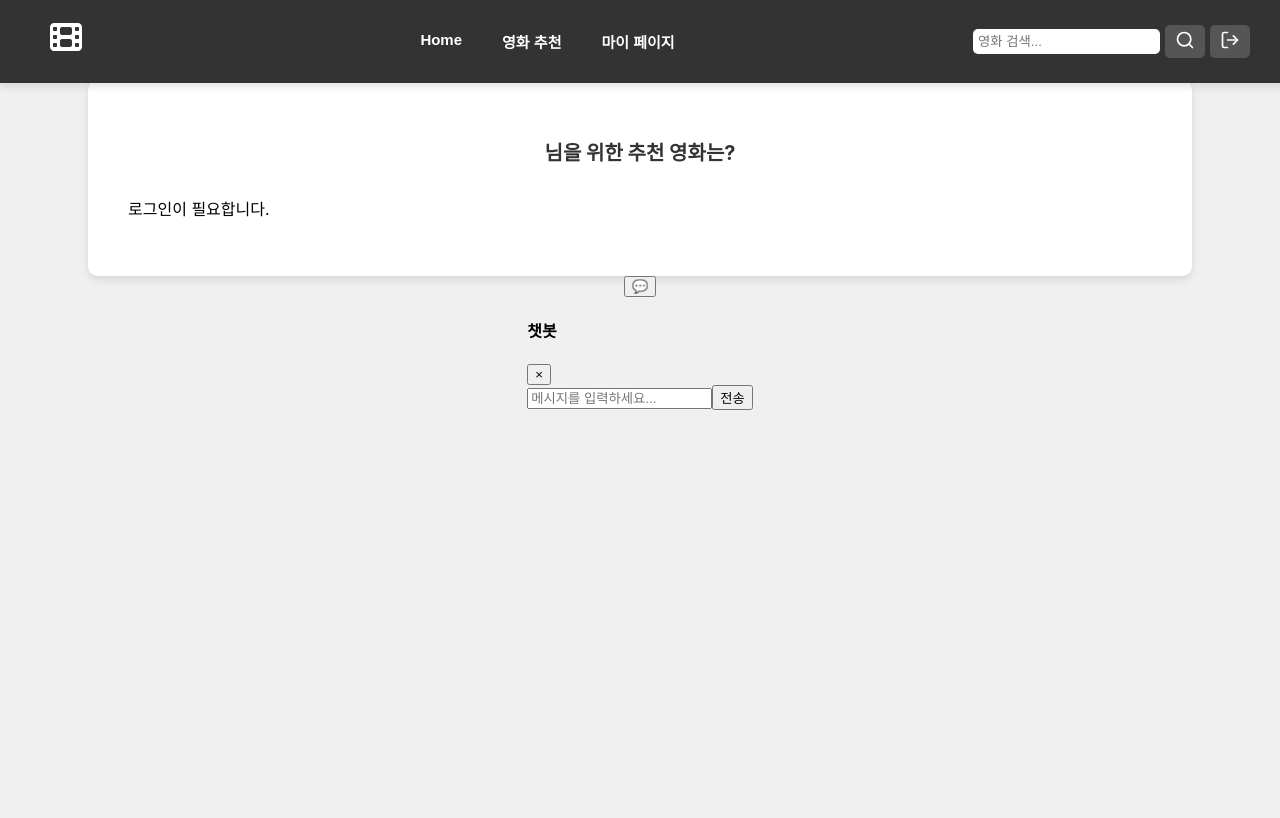
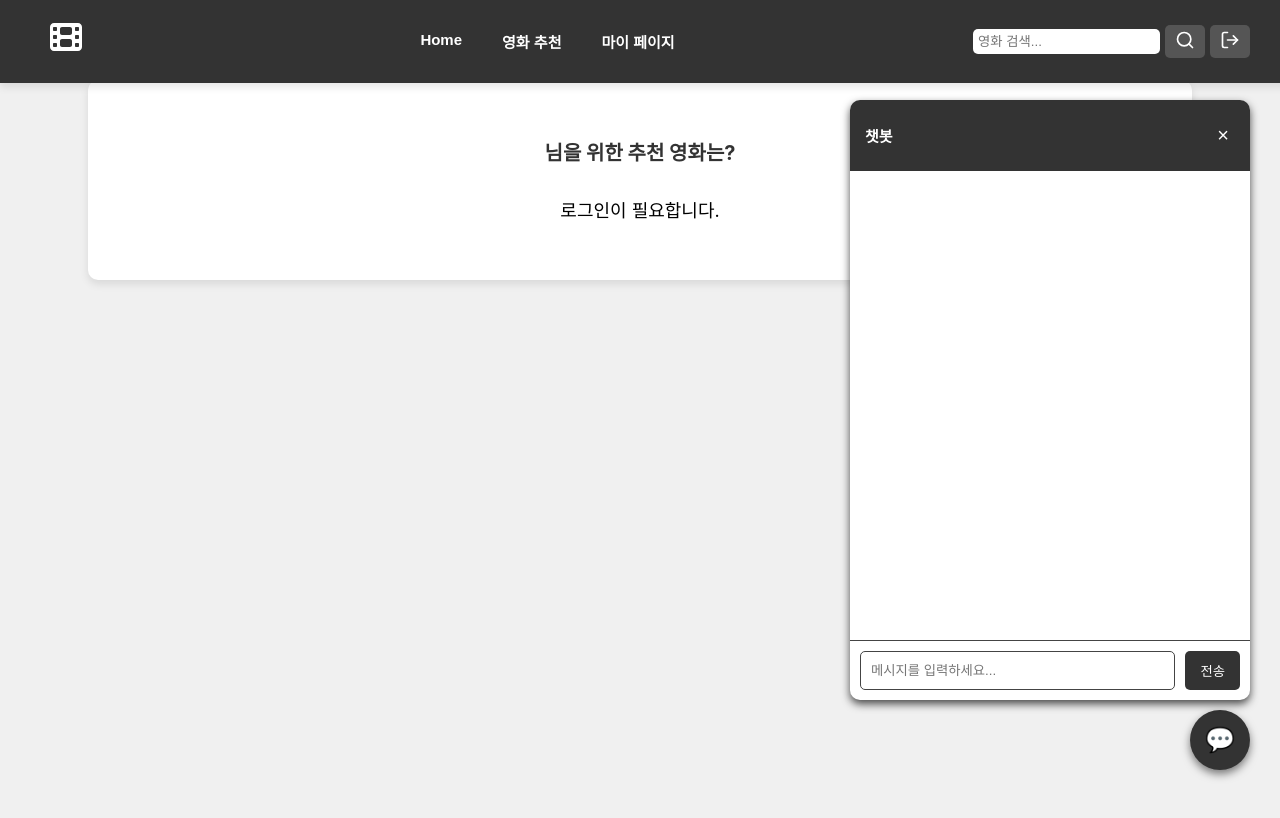
Before and after one commit to axhtl/MovieRecommendations, a React (Create React App) app in the folder frontend/: page /api/ai/predict/1 in a window 1280 px wide. Both pictures are taken after a click on the button "챗봇 열기". Shown: the top 818 px of the page. Built offline with nearby package versions, Linux system fonts and the light colour scheme.

Commit message:
Frontend: update to icons/ etc...

```diff
--- a/frontend/src/components/styles/Chatbot.css
+++ b/frontend/src/components/styles/Chatbot.css
@@ -0,0 +1,107 @@
+/* Chatbot.css */
+
+.chat-window {
+    position: fixed;
+    bottom: 100px;
+    right: 30px;
+    width: 400px;
+    height: 600px;
+    background: #ffffff; /* 어두운 배경 */
+    border-radius: 10px;
+    box-shadow: 0 4px 8px rgba(0, 0, 0, 0.7);
+    display: flex;
+    flex-direction: column;
+    overflow: hidden;
+    z-index: 1000;
+  }
+
+  .chat-header {
+    background: #333;
+    color: white;
+    padding: 5px 15px;
+    font-size: 15px;
+    display: flex;
+    justify-content: space-between;
+    align-items: center;
+  }
+
+  .chat-close-button {
+    background: none;
+    border: none;
+    color: white;
+    font-size: 20px;
+    cursor: pointer;
+  }
+
+  .chat-messages {
+    flex: 1;
+    padding: 10px;
+    overflow-y: auto;
+    background: #ffffff;
+  }
+
+  .chat-message {
+    display: flex;
+    align-items: flex-start;
+    margin-bottom: 10px;
+  }
+
+  .user-message {
+    flex-direction: row-reverse;
+  }
+
+  .bot-message {
+    flex-direction: row;
+  }
+
+  .chat-profile {
+    width: 40px;
+    height: 40px;
+    border-radius: 50%;
+    margin: 0 10px;
+  }
+
+  .chat-message-header {
+    font-weight: bold;
+    font-size: 0.9em;
+    color: #bbb;
+  }
+
+  .chat-message-content {
+    background: #444;
+    color: white;
+    padding: 10px;
+    border-radius: 8px;
+    max-width: 200px;
+    word-wrap: break-word;
+  }
+
+  .chat-input {
+    display: flex;
+    padding: 10px;
+    border-top: 1px solid #444;
+  }
+
+  .chat-input input {
+    flex: 1;
+    padding: 10px;
+    border: 1px solid #444;
+    border-radius: 5px;
+    margin-right: 10px;
+    background: #ffffff;
+    color: #444;
+  }
+
+  .chat-input button {
+    background: #333;
+    color: white;
+    border: none;
+    padding: 10px 15px;
+    border-radius: 5px;
+    cursor: pointer;
+    transition: background 0.3s;
+  }
+
+  .chat-input button:hover {
+    background: #333;
+  }
--- a/frontend/src/components/styles/RecommendPage.css
+++ b/frontend/src/components/styles/RecommendPage.css
@@ -53,3 +53,32 @@
     font-size: 16px;
     margin-bottom: 10px;
 }
+
+/* 챗봇 버튼 */
+.chatbot-button {
+    position: fixed;
+    bottom: 30px;
+    right: 30px;
+    width: 60px;
+    height: 60px;
+    background-color: #333; /* 녹색 버튼 */
+    border: none;
+    border-radius: 50%;
+    box-shadow: 0 4px 8px rgba(0, 0, 0, 0.5); /* 더 강한 그림자 */
+    color: white;
+    font-size: 24px;
+    cursor: pointer;
+    transition: transform 0.3s, box-shadow 0.3s;
+  }
+
+  .chatbot-button:hover {
+    transform: scale(1.1); /* 호버 시 확대 */
+    box-shadow: 0 8px 16px rgba(0, 0, 0, 0.7); /* 호버 시 그림자 강조 */
+  }
+
+  /* 에러 메시지 */
+  .error-message {
+    font-size: 18px;
+    text-align: center;
+    margin-top: 20px;
+  }
--- a/frontend/src/components/ui/Navbar.jsx
+++ b/frontend/src/components/ui/Navbar.jsx
@@ -9,17 +9,21 @@ import { faFilm } from '@fortawesome/free-solid-svg-icons';
 function Navbar() {
   const [userId, setUserId] = useState(null); // userId 상태 관리
   const [searchQuery, setSearchQuery] = useState('');
+  const [accessToken, setAccessToken] = useState(null); // JWT 토큰 상태 관리
   const navigate = useNavigate();
 
-  // 로컬 스토리지에서 userId 가져오기
+  // 로컬 스토리지에서 userId와 JWT 토큰 가져오기
   useEffect(() => {
     const storedUserId = localStorage.getItem('memberId');
-    setUserId(storedUserId); // 상태 업데이트
+    const storedAccessToken = localStorage.getItem('token'); // JWT 토큰 가져오기
+
+    setUserId(storedUserId);
+    setAccessToken(storedAccessToken); // 상태 업데이트
   }, []);
 
   const handleLogout = () => {
     localStorage.removeItem('memberId');
-    localStorage.removeItem('accessToken');
+    localStorage.removeItem('token'); // JWT 토큰 삭제
     alert('로그아웃 되었습니다.');
     navigate('/'); // 로그인 페이지로 이동
   };
@@ -37,6 +41,9 @@ function Navbar() {
           includeAdult: false,
           language: 'ko',
           page: 1,
+        },
+        headers: {
+          Authorization: `Bearer ${accessToken}`, // JWT 토큰 포함
         },
       });
 
@@ -63,6 +70,11 @@ function Navbar() {
   };
 
   const navigateTo = (path) => {
+    if (!accessToken) {
+      alert('로그인이 필요합니다.');
+      return;
+    }
+
     if (userId) {
       navigate(path.replace(':userId', userId));
     } else {
@@ -88,7 +100,13 @@ function Navbar() {
           <li>
             <button
               className="nav-link-button"
-              onClick={() => navigateTo('/api/ai/predict/:userId')}
+              onClick={() => {
+                if (!accessToken) {
+                  alert('로그인이 필요합니다.');
+                  return;
+                }
+                navigateTo('/api/ai/predict/:userId');
+              }}
             >
               영화 추천
             </button>
```
Also changed, not shown: frontend/public/icons/default-image-url.jpg (added).
